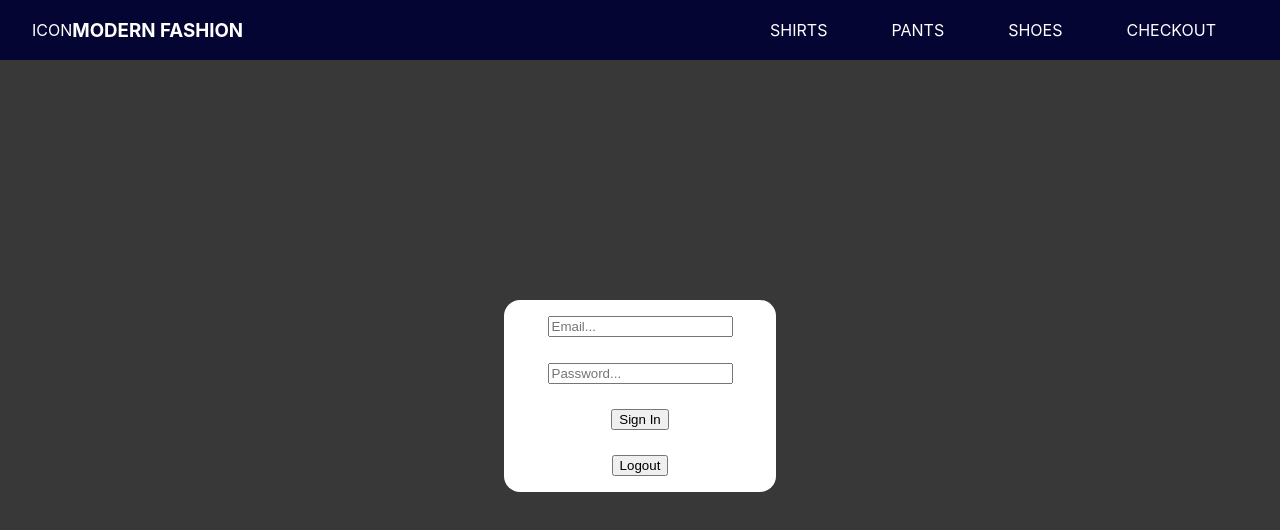
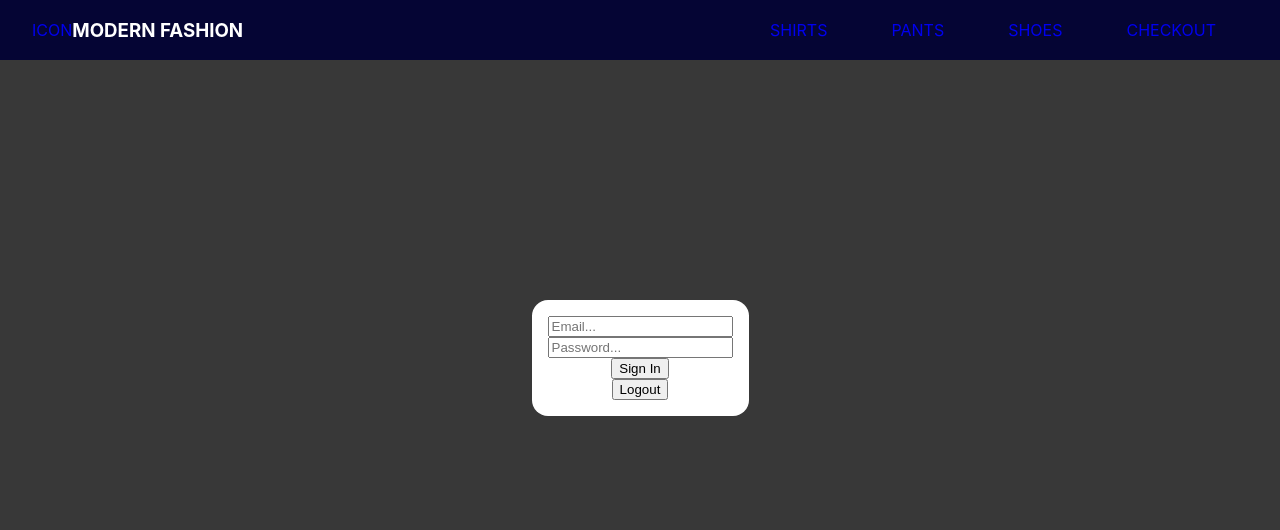
Before and after one commit to SalamanderCtesiphon/modern-fashion-app, a React (Create React App) app: page / in a window 1280 px wide. Shown: the top 530 px of the page. Built offline with nearby package versions, Linux system fonts and the light colour scheme; no server answers.

Commit message:
trying to implement authorization

```diff
--- a/src/App.css
+++ b/src/App.css
@@ -28,12 +28,16 @@
   cursor: pointer;
 }
 
-a {
+.link-tag {
   text-decoration: none;
   color: white;
 }
 
-a:hover {
+a {
+  text-decoration: none;
+}
+
+.link-tag:hover {
   color: gray;
 }
 
@@ -55,9 +59,11 @@ a:hover {
   align-items: center;
   justify-content: space-between;
   background-color: white;
-  height: 10em;
-  width: 15em;
   margin-top: 15em;
   padding: 1em;
   border-radius: 1em;
 }
+
+.sign-in {
+  height: 10em;
+}
```
